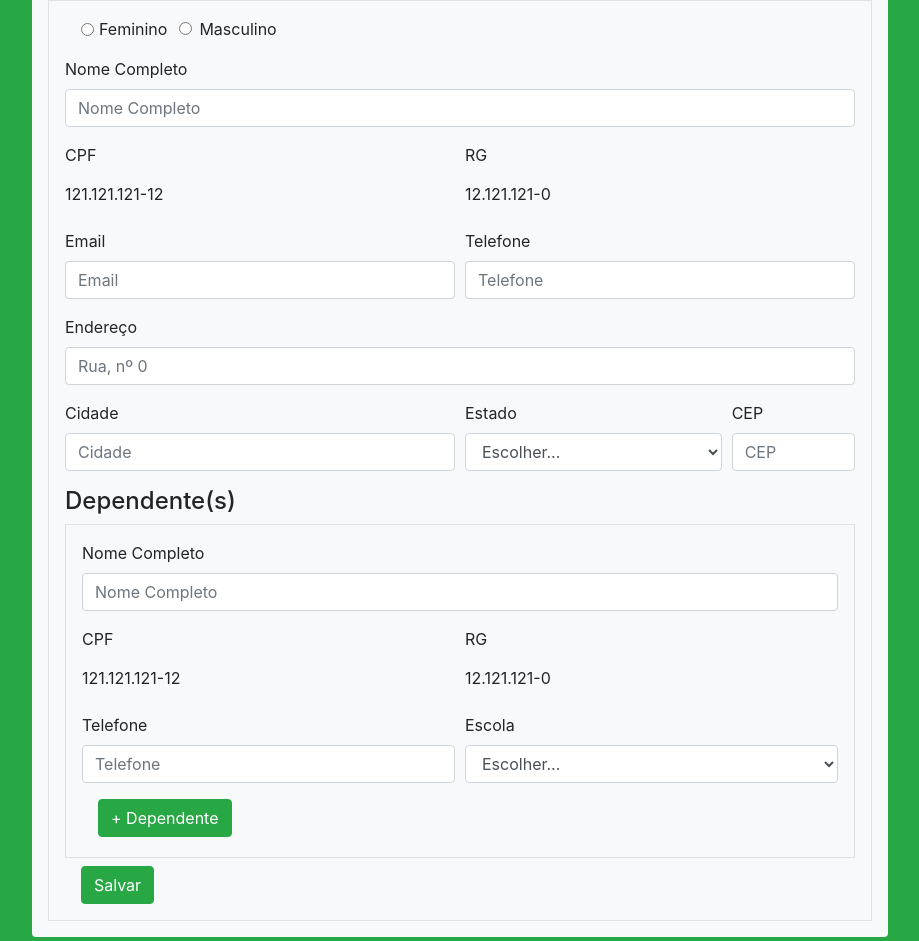
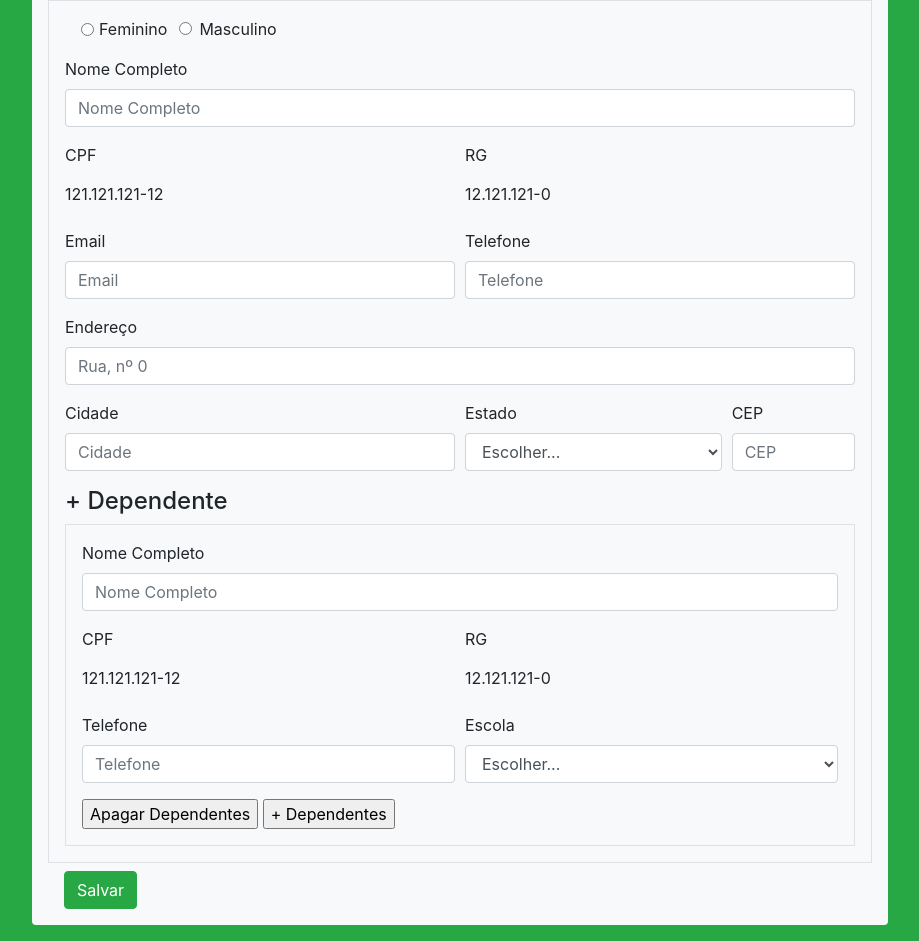
Before and after one commit to isadorariegert/projeto-usjt, a plain HTML site: page projeto.v2/telas-pai/editar-perfil-pai.html in a window 1280 px wide. Shown: the part 447-1388 px from the top of the page, without its empty margins (180-1099 px from the left). Drawn offline with nearby package versions, Linux system fonts and the light colour scheme.

Commit message:
Update editar-perfil-pai.html
Correção no botão +Dependente (by Karina)

```diff
--- a/projeto.v2/telas-pai/editar-perfil-pai.html
+++ b/projeto.v2/telas-pai/editar-perfil-pai.html
@@ -145,8 +145,8 @@
 						</div>
 						</div>
 
-
-					<h4>Dependente(s)</h4>
+					<div id="origem">
+					<h4>+ Dependente</h4>
 
 					<div class="border p-sm-3">
 						<div class="form-group">
@@ -181,16 +181,25 @@
 							</div>
 						</div>
 
-						<div class=" row ml-sm-3 mb-sm-1">
-							<button type="submit" class="btn btn-success">+ Dependente</button>
-						</div>
+						   <div id="mais_dependente">
+              <input type="reset" onclick="removerCampos(this);" value="Apagar Dependentes">
+              <input type='button' onclick="duplicarCampos();" value='+ Dependentes' id="dados-aut-button"/>
+              <br/>
+              <div id="divTeste"> </div>
+            </div>
 					</div>
-					<div class="row ml-sm-3">
-						<button type="submit" class="btn btn-success mt-sm-2">Salvar</button>
 					</div>
 
 					</form>
+
+
+        <div id="destino">
+        </div>
+
 				</div>
+				 <div class="row ml-sm-3">
+						<button type="submit" class="btn btn-success mt-sm-2">Salvar</button>
+					</div>
 			</div>
 
 		 </div>
```
